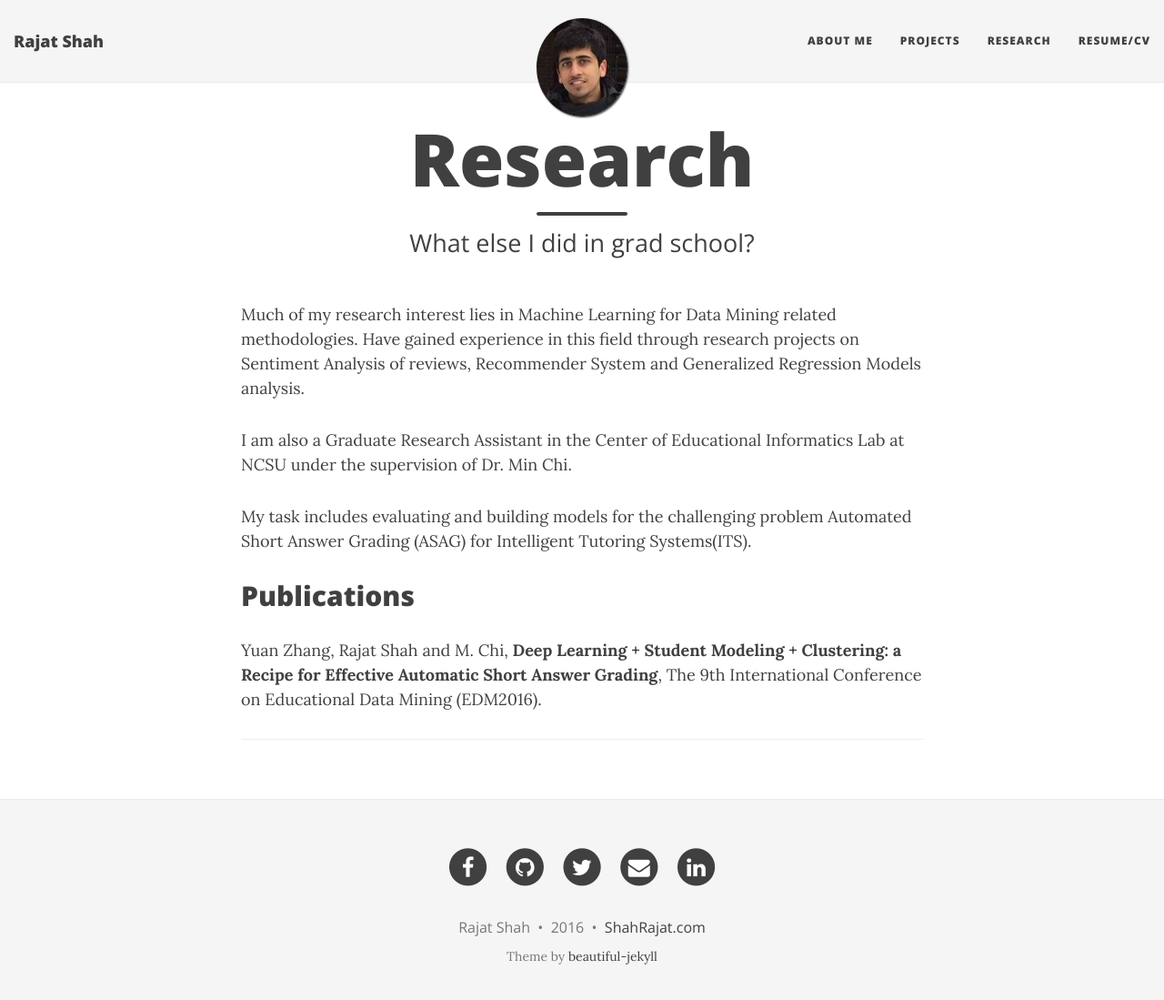
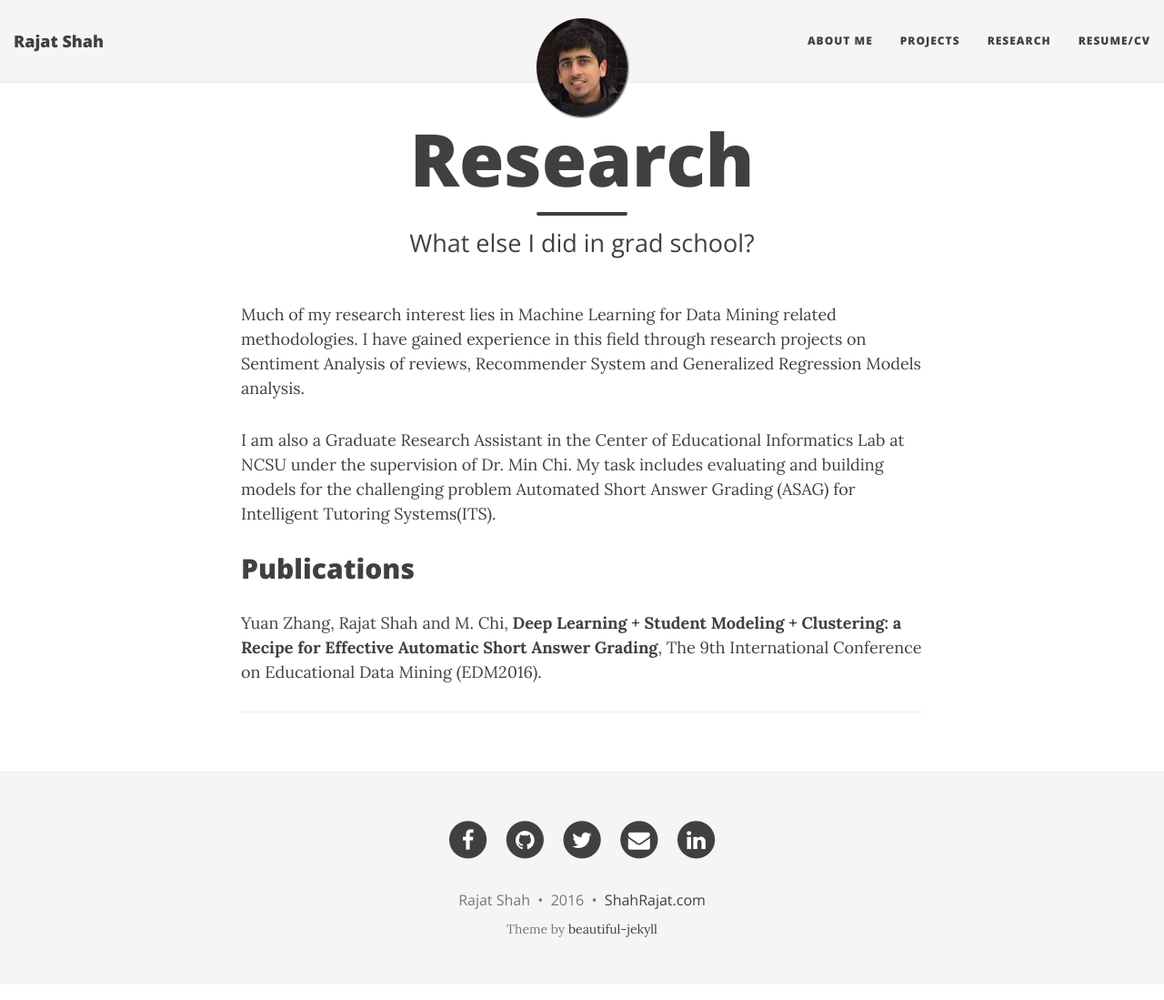
Before and after one commit to shahrajat/shahrajat.github.io, a Jekyll site: the page built from research.md, in a window 1280 px wide and 1112 px high. Shown: the top 1099 px of the window at 91% size. Built offline with Jekyll 4.4.1, drawn with Linux system fonts in a browser that asks for light colours; nearby versions of some CDN libraries; comment, search, counter and statistics services are not loaded.

```diff
--- a/research.md
+++ b/research.md
@@ -5,11 +5,9 @@ subtitle: What else I did in grad school?
 comments: true
 published: true
 ---
-Much of my research interest lies in Machine Learning for Data Mining related methodologies. Have gained experience in this field through research projects on Sentiment Analysis of reviews, Recommender System and Generalized Regression Models analysis.
+Much of my research interest lies in Machine Learning for Data Mining related methodologies. I have gained experience in this field through research projects on Sentiment Analysis of reviews, Recommender System and Generalized Regression Models analysis.
 
-I am also a Graduate Research Assistant in the Center of Educational Informatics Lab at NCSU under the supervision of Dr. Min Chi.
-
-My task includes evaluating and building models for the challenging problem Automated Short Answer Grading (ASAG) for Intelligent Tutoring Systems(ITS).
+I am also a Graduate Research Assistant in the Center of Educational Informatics Lab at NCSU under the supervision of Dr. Min Chi. My task includes evaluating and building models for the challenging problem Automated Short Answer Grading (ASAG) for Intelligent Tutoring Systems(ITS).
 
 ## Publications
 
```
